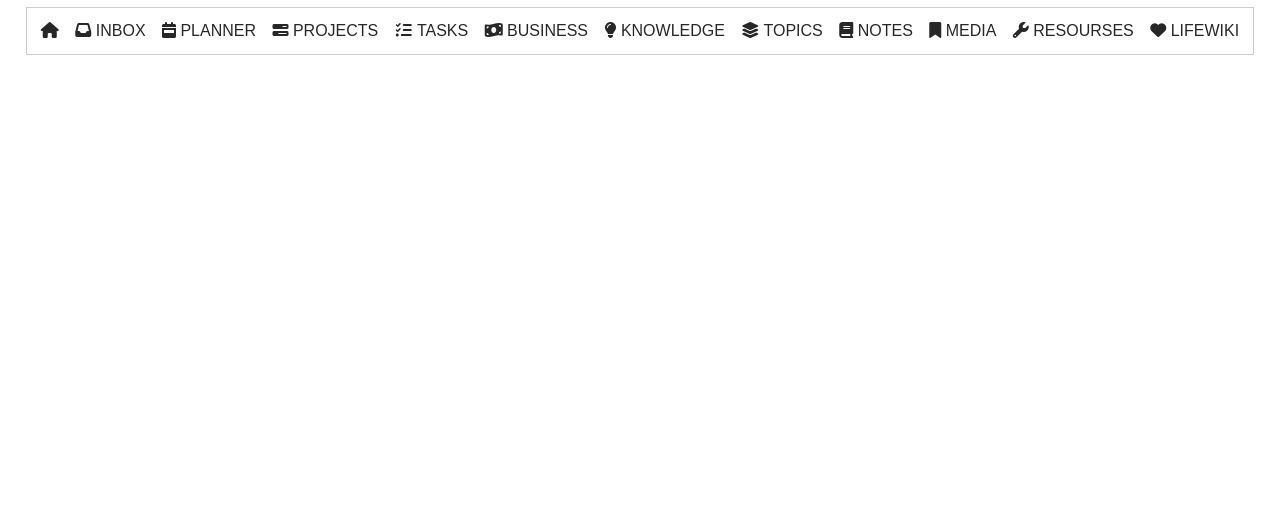
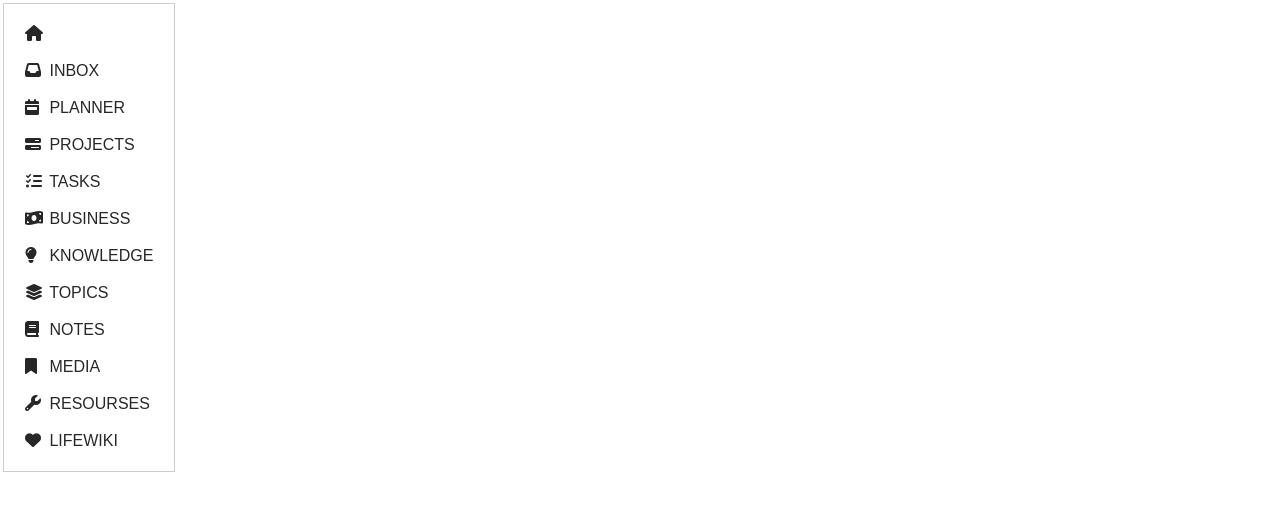
Before and after one commit to mulizari/Ticker_Notion_Widget, a plain HTML site: page navegacao.html in a window 1280 px wide. Drawn offline with Linux system fonts and the light colour scheme.

Commit message:
Update navegacao.html

```diff
--- a/navegacao.html
+++ b/navegacao.html
@@ -79,7 +79,7 @@
 	<script>
 
 		let direction = "horizontal";
-		if (direction === "vertical") {
+		if (direction === "horizontal") {
 			document.head.insertAdjacentHTML("beforeend", `<style>.navMenu a {display: block; text-align:left; margin:7px} i{width:15px; margin-right:5px} .navMenu{margin:3px}</style>`)
 		}
 
```
